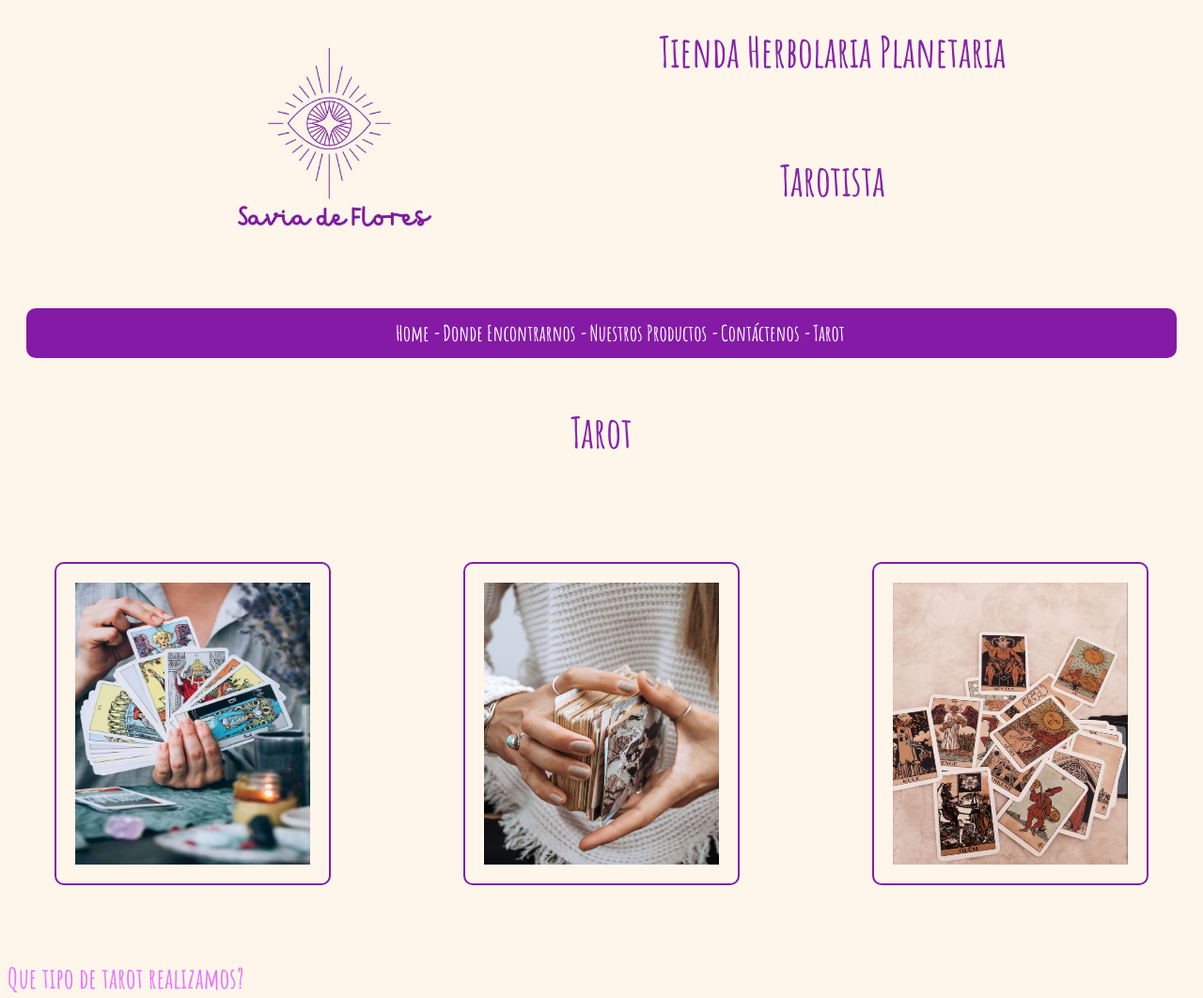
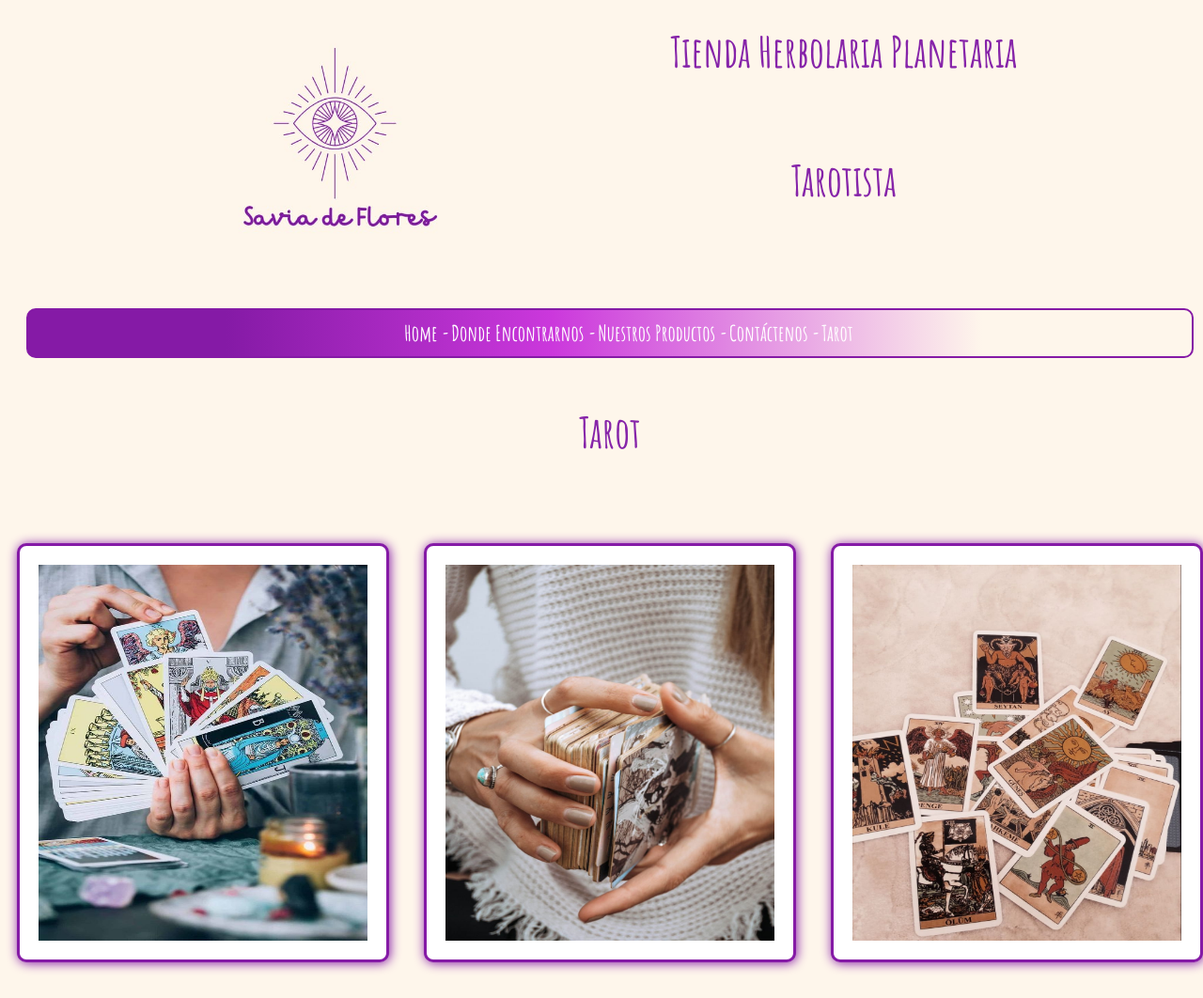
Before and after one commit to Rangel1008/Saviadeflores, a plain HTML site: page tarot.html in a window 1280 px wide. Shown: the top 1062 px of the page at 94% size. Drawn offline with Linux system fonts and the light colour scheme.

Commit message:
Modificaciones en imagenes de Tarot.html, formulario y navbar

```diff
--- a/estilo/estilo.css
+++ b/estilo/estilo.css
@@ -34,7 +34,7 @@
           justify-content: center;
           align-items: center;
           display: inline-flex;
-          background-color: #851aa6;
+          background: linear-gradient(to right, rgba(133, 26, 166, 1) 0%, rgba(133, 26, 166, 1) 17%, rgba(203, 56, 220, 1) 45%, rgba(254, 246, 235, 1) 82%, rgba(254, 246, 235, 1) 100%);
       }
 
       nav {
@@ -116,39 +116,11 @@
           float: left;
       }
 
-      div table {
-          margin-left: auto;
-          margin-right: auto;
-          font-family: 'Josefin Sans', sans-serif;
-      }
-
-      .producto {
-          color: rgb(250, 41, 198);
-          font-size: 2rem;
-      }
-
-      .ingredientes {
-          color: rgb(174, 0, 255);
-          font-size: 2rem;
-          list-style-type: square;
-      }
-
-      .beneficios {
-          color: indigo;
-          font-size: 2rem;
-          list-style-type: square;
-      }
-
       #direccion {
           text-align: center;
           color: #851aa6;
           font-size: 2rem;
           font-family: 'Josefin Sans', sans-serif;
-      }
-
-      table th td {
-          border: 0.2rem solid purple;
-          border-collapse: collapse;
       }
 
       .gridContainer {
@@ -249,12 +221,26 @@
           font-size: 3rem;
       }
 
-      .imagenTarot {
-          display: flex;
-          flex-flow: wrap row;
-          margin: 2rem 2rem 2rem 2rem;
-          padding: 2rem 2rem 2rem 2rem;
-          justify-content: space-between;
+      .gridTarot {
+          display: grid;
+          grid-template-columns: 1fr 1fr 1fr;
+          grid-template-rows: 1fr;
+          gap: 0px 17px;
+          grid-template-areas: ". . .";
+          justify-items: center;
+      }
+
+      .gridTarot .cartas {
+          background-color: white;
+          border: 0.3rem solid #851aa6;
+          background-color: white;
+          box-shadow: 1px 1px 12px #851aa6;
+          border-radius: 1rem;
+          transition: 0.3s;
+      }
+
+      .cartas:hover {
+          box-shadow: 0 8px 16px 0 rgba(0, 0, 0, 0.2);
       }
 
       div .cartas {
--- a/tarot.html
+++ b/tarot.html
@@ -37,10 +37,10 @@
         <main>
             <h2>Tarot</h2>
 
-            <div class="imagenTarot">
-                <img class="cartas" src="imagenes/cartas.jpeg" alt="cartasAbanico" height="300rem" width="250rem">
-                <img class="cartas" src="imagenes/cartas2.jpeg" alt="cartasMano" height="300rem" width="250rem">
-                <img class="cartas" src="imagenes/cartas3.jpeg" alt="cartasMesa" height="300rem" width="250rem">
+            <div class="gridTarot">
+                <img class="cartas" id="cartaAbanico" src="imagenes/cartas.jpeg" alt="cartasAbanico" height="400rem" width="350rem">
+                <img class="cartas" id="cartaMano" src="imagenes/cartas2.jpeg" alt="cartasMano" height="400rem" width="350rem">
+                <img class="cartas" id="cartaMesa" src="imagenes/cartas3.jpeg" alt="cartasMesa" height="400rem" width="350rem">
             </div>
 
             <div id="infoTarot">
```
Also changed, not shown: contactenos.html (+0 -5 lines), index.html (+2 -1 lines).
